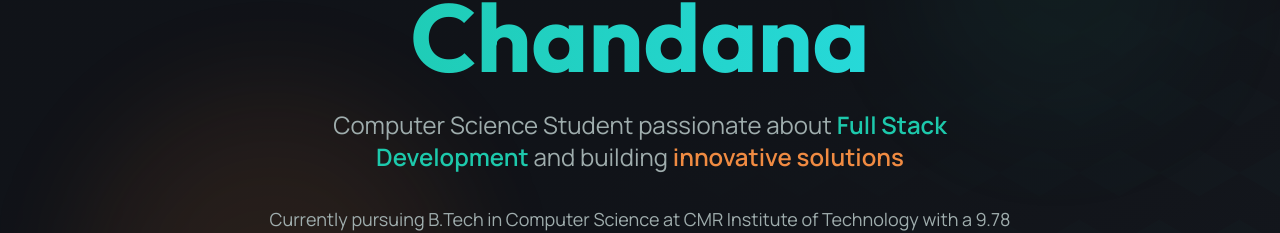
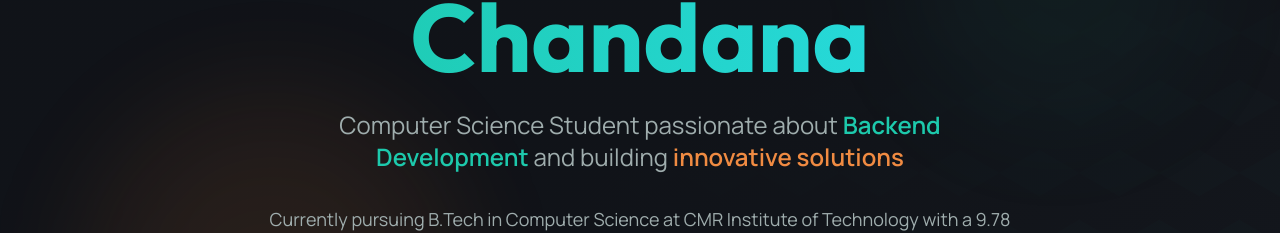
Before and after one commit to chandana23F5/resumebuilder-creative-showcase, a React (Vite) app: page / in a window 1280 px wide. Shown: the part 247-480 px from the top of the page. Built offline with nearby package versions, Linux system fonts and the light colour scheme; the HTML template or start-up script is replaced by a standard one.

Commit message:
Refactor: Update job title

```diff
--- a/src/components/Footer.tsx
+++ b/src/components/Footer.tsx
@@ -7,7 +7,7 @@ const Footer = () => {
         <div className="flex flex-col md:flex-row items-center justify-between gap-6">
           <div className="text-center md:text-left">
             <h3 className="text-2xl font-bold text-gradient-primary mb-2">Sai Chandana</h3>
-            <p className="text-muted-foreground">Full Stack Developer | Problem Solver | Innovation Enthusiast</p>
+            <p className="text-muted-foreground">Backend Developer | Problem Solver | Innovation Enthusiast</p>
           </div>
 
           <div className="flex gap-6">
--- a/src/components/Hero.tsx
+++ b/src/components/Hero.tsx
@@ -10,7 +10,7 @@ const Hero = () => {
     // Create a simple text-based resume
     const resumeContent = `
 KOMMAJOSYULA SAI CHANDANA
-Computer Science Student | Full Stack Developer
+Computer Science Student | Backend Developer
 
 Contact:
 Email: kavchandru1998p@gmail.com
@@ -98,7 +98,7 @@ Generated from portfolio: ${window.location.href}
 
           <p className="text-xl md:text-2xl text-muted-foreground mb-8 max-w-2xl mx-auto">
             Computer Science Student passionate about{' '}
-            <span className="text-primary font-semibold">Full Stack Development</span> and building{' '}
+            <span className="text-primary font-semibold">Backend Development</span> and building{' '}
             <span className="text-secondary font-semibold">innovative solutions</span>
           </p>
 
```
